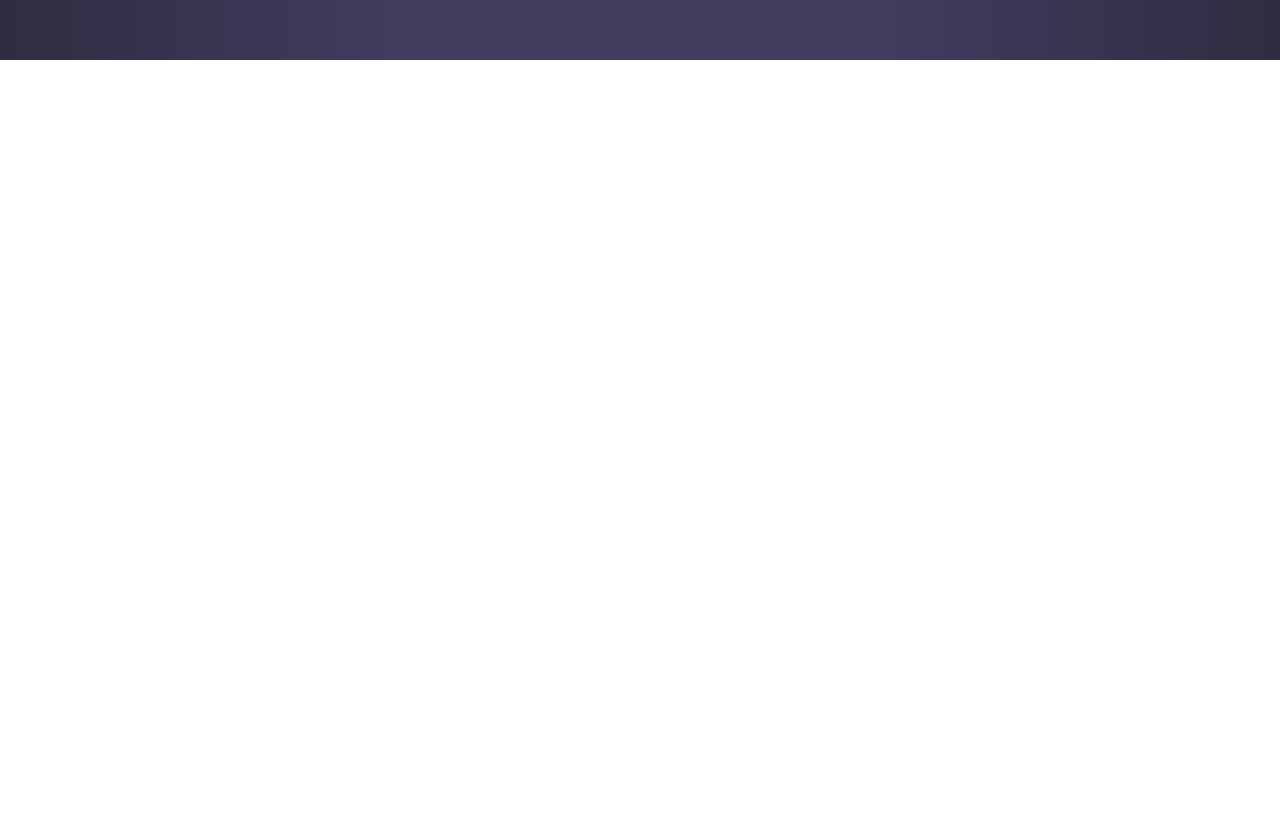
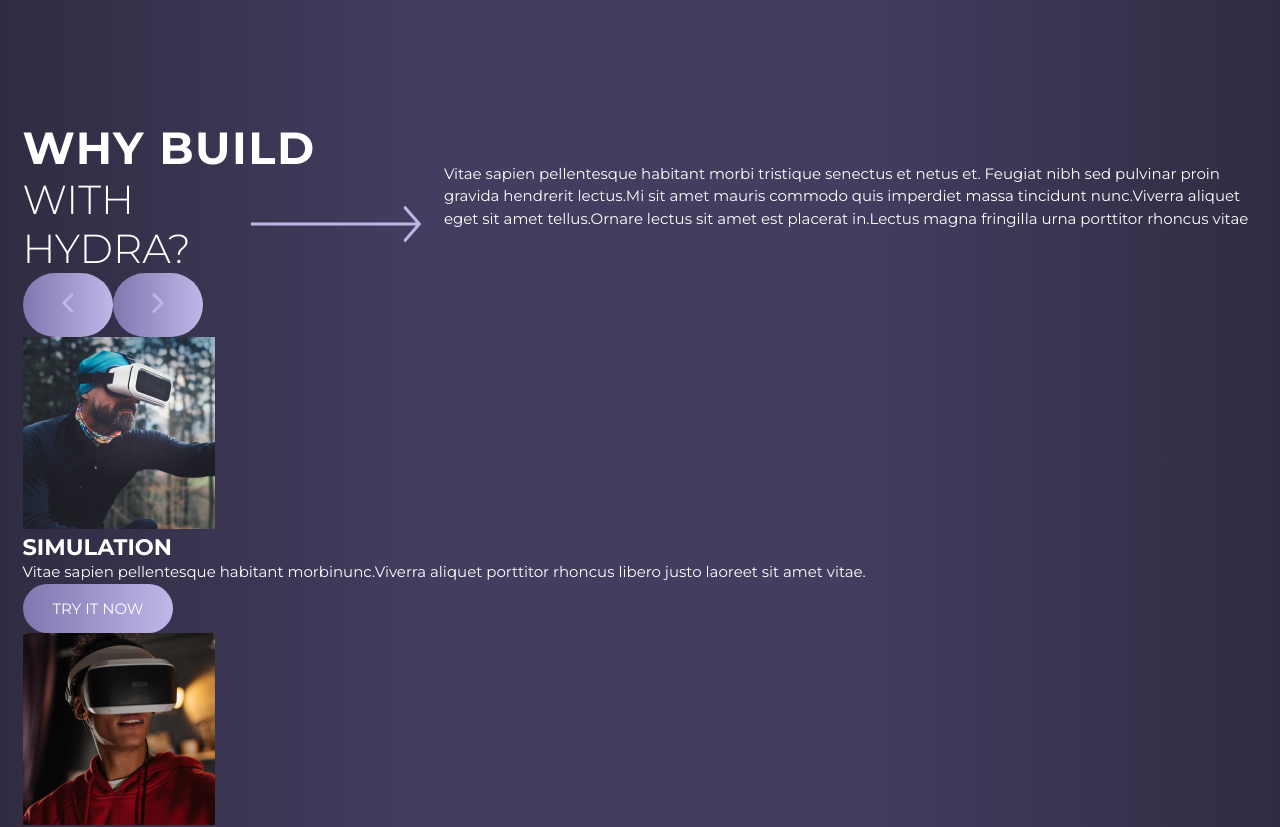
Before and after one commit to nataliiacat/Hydra, a React (Vite) app: page / in a window 1280 px wide. Shown: the part 1575-2402 px from the top of the page. Before the commit the page ends 1635 px from the top, so only its background shows below. Built offline with nearby package versions, Linux system fonts and the light colour scheme.

Commit message:
add slider for services section and update data.js

```diff
--- a/src/App.jsx
+++ b/src/App.jsx
@@ -3,6 +3,7 @@
 import Header from './components/Header/Header'
 import HomeSection from './components/HomeSection/HomeSection'
 import AboutSection from './components/AboutSection/AboutSection'
+import ServicesSection from './components/ServicesSection/ServicesSection'
 
 function App() {
   return (
@@ -10,6 +11,7 @@
     <Header/>
     <HomeSection/>
     <AboutSection/>
+    <ServicesSection/>
     </>
   )
 }
--- a/src/components/AboutSection/AboutSection.css
+++ b/src/components/AboutSection/AboutSection.css
@@ -4,21 +4,21 @@
   align-items: start;
 }
 
-.AboutSection__title {
+.header__title {
   width: 100%;
 }
 
-.AboutSection__subtitle {
+.header__subtitle {
   gap: 30px;
 }
 
-.AboutSection__subtitle .subtitle {
+.header__subtitle .subtitle {
   width: max-content;
 }
 
 .AboutSection__header p {
   width: 100%;
-  max-width: 620px;
+  max-width: 600px;
 }
 
 .AboutSection__content {
@@ -45,10 +45,6 @@
     flex-direction: column;
   }
 
-  .AboutSection__content img {
-    width: 100%;
-  }
-
   .AboutSection__text {
     max-width: 600px;
     min-width: 300px;
--- a/src/components/AboutSection/AboutSection.jsx
+++ b/src/components/AboutSection/AboutSection.jsx
@@ -7,9 +7,9 @@
     <>
       <section className="AboutSection container">
         <div className="AboutSection__header flex">
-          <div className="AboutSection__title titleDiv">
+          <div className="header__title titleDiv">
             <h1 className="title">INTRODUCTION</h1>
-            <div className="AboutSection__subtitle flex">
+            <div className="header__subtitle flex">
               <h2 className="subtitle">TO HYDRA VR</h2>
               <img src={about.icon} className="icon hide-on-small"></img>
             </div>
--- /dev/null
+++ b/src/components/ServicesSection/ServicesSection.jsx
@@ -0,0 +1,90 @@
+import React, { useState } from 'react'
+import './ServicesSection.css'
+import { services, about, slider } from '../../data.js'
+import { IoIosArrowBack, IoIosArrowForward } from 'react-icons/io'
+
+const ServicesSection = () => {
+  const [currentIndex, setCurretIndex] = useState(0);
+  const servicesPerPage = 3;
+  let touchStartX = 0;
+
+  const handleTouchStart = (e) => {
+    touchStartX = e.touches[0].clientX;
+  };
+
+  const handleTouchMove = (e) => {
+    const touchEndX = e.touches[0].clientX;
+    const swipeThreshold = 50;
+
+    if (touchStartX - touchEndX > swipeThreshold) {
+      setCurretIndex((prevIdex) => (prevIdex + 1) % slider.length);
+    }
+    if (touchEndX - touchStartX > swipeThreshold) {
+      setCurretIndex((prevIdex) =>
+        prevIdex === 0 ? slider.length - 1 : prevIdex - 1
+      );
+    }
+  };
+  const handleNext = () => {
+    setCurretIndex((prevIdex) => (prevIdex + 1) % slider.length);
+  };
+  const handlePrev = () => {
+    setCurretIndex((prevIdex) =>
+      prevIdex === 0 ? slider.length - 1 : prevIdex - 1
+    );
+  };
+  const getVisibleServices = () => {
+    const startIndex = currentIndex;
+    const endIndex = (startIndex + servicesPerPage) % slider.length;
+
+    if (startIndex < endIndex) {
+      return slider.slice(startIndex, endIndex);
+    } else {
+      return [
+        ...slider.slice(startIndex),
+        ...slider.slice(0, endIndex),
+      ];
+    }
+  };
+
+  const visibleServices = getVisibleServices();
+  return (
+    <>
+      <section className="ServicesSection container" onTouchStart={handleTouchStart}
+        onTouchMove={handleTouchMove}>
+        <div className="ServicesSection__header flex">
+          <div className="header__title titleDiv">
+            <h1 className="title">WHY BUILD</h1>
+            <div className="header__subtitle flex">
+              <h2 className="subtitle">WITH HYDRA?</h2>
+              <img src={about.icon} className="icon hide-on-small"></img>
+            </div>
+          </div>
+          <p className="text hide-on-small">{services.info}</p>
+        </div>
+        <div className="slider-btns">
+          <button onClick={handlePrev} className="slider-btn prev-btn btn"><IoIosArrowBack className="icon" /></button>
+          <button onClick={handleNext} className="slider-btn next-btn btn"><IoIosArrowForward className="icon" /></button></div>
+        <div />
+        <div className="slider">
+          <div className="slider-grid">
+            {visibleServices.map((slider) => (
+              <div key={slider.id} className="services">
+                <img
+                  src={slider.image}
+                  alt={slider.title}
+                  className="services-img"
+                />
+                <h3 className="subtitle-info">{slider.title}</h3>
+                <p className="text">{slider.text}</p>
+                <button className="btn">TRY IT NOW</button>
+              </div>
+            ))}
+          </div>
+        </div>
+      </section>
+    </>
+  )
+}
+
+export default ServicesSection
--- a/src/data.js
+++ b/src/data.js
@@ -13,7 +13,9 @@
 };
 export const services = {
   info: "Vitae sapien pellentesque habitant morbi tristique senectus et netus et. Feugiat nibh sed pulvinar proin gravida hendrerit lectus.Mi sit amet mauris commodo quis imperdiet massa tincidunt nunc.Viverra aliquet eget sit amet tellus.Ornare lectus sit amet est placerat in.Lectus magna fringilla urna porttitor rhoncus vitae",
-  slider: [
+};
+
+export const slider = [
   {
     id: 1,
     image: simulation,
@@ -38,8 +40,7 @@
     title: "OUTDOOR",
     text: "Vitae sapien pellentesque habitant morbinunc.Viverra aliquet  porttitor rhoncus libero justo laoreet sit amet vitae."
   }
-  ]
-};
+];
 export const process = {
   info: "Vitae sapien pellentesque habitant morbi tristique senectus et netus et. Feugiat nibh sed pulvinar proin gravida hendrerit lectus.Mi sit amet mauris commodo quis imperdiet massa tincidunt nunc.Viverra aliquet eget sit amet tellus.Ornare lectus sit amet est placerat in.Lectus magna fringilla urna porttitor rhoncus vitae.",
   inner: [
```
Also changed, not shown: src/components/ServicesSection/ServicesSection.css (added). Lines whose indentation alone changed are shown as unchanged.
